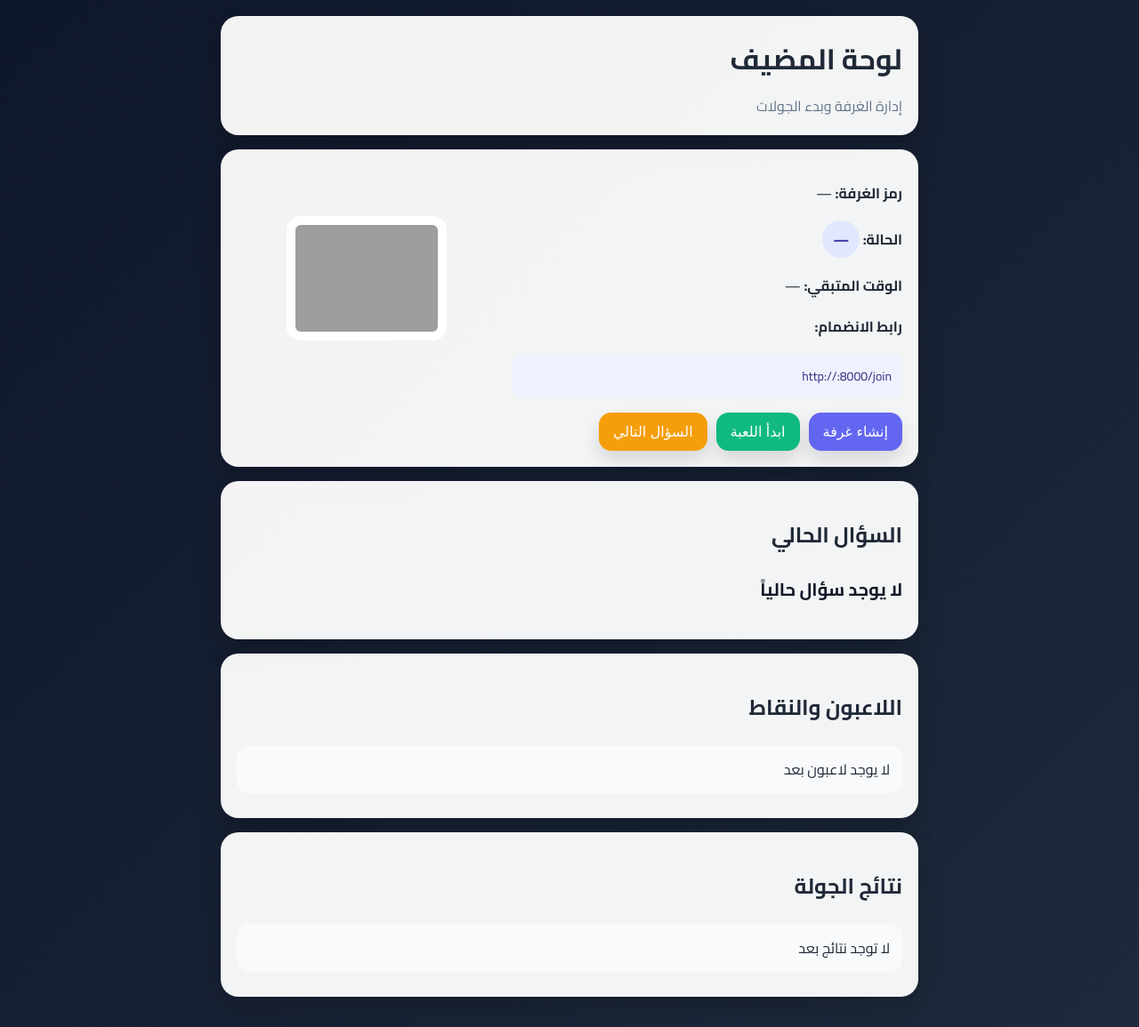
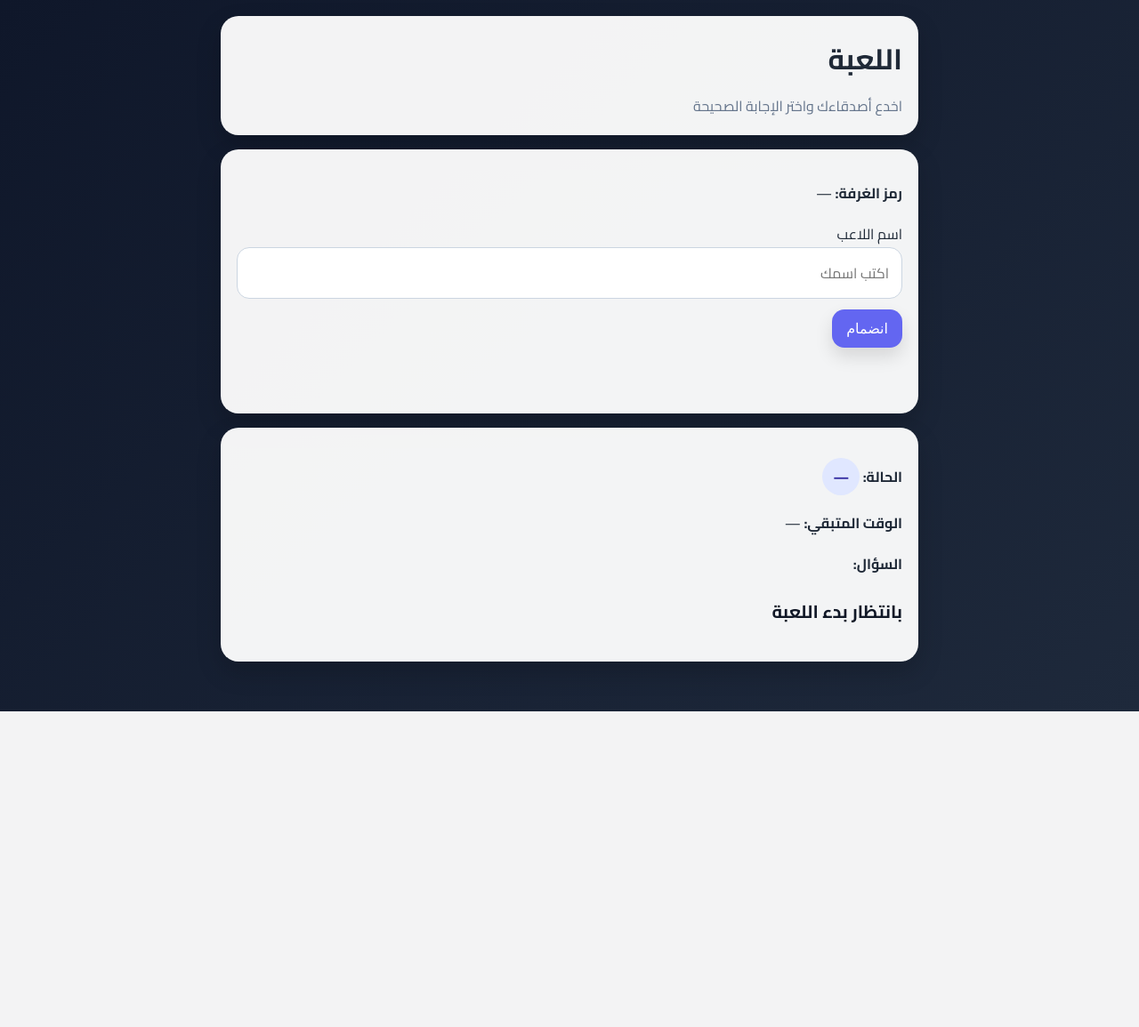
Before and after one commit to AliMTM/kallak_local, a Python web app: template templates/join.html in a window 1280 px wide. Shown: the whole page at 89% size. After the commit the page ends 800 px from the top, so only its background shows below. Run offline with Jinja, Linux system fonts and the light colour scheme; the template is opened without the code that fills it, so the values that code supplies are empty; grey boxes are pictures that could not be loaded.

Commit message:
Revamp join page UI with player name input, room code display, and dynamic game status updates

```diff
--- a/templates/join.html
+++ b/templates/join.html
@@ -3,113 +3,177 @@
 <head>
   <meta charset="UTF-8" />
   <meta name="viewport" content="width=device-width, initial-scale=1.0" />
-  <title>لوحة المضيف</title>
+  <title>الانضمام واللعب</title>
   <link rel="stylesheet" href="/static/style.css" />
 </head>
 <body>
   <div class="container">
     <div class="hero-card fade-in">
-      <h1>لوحة المضيف</h1>
-      <p class="subtext">إدارة الغرفة وبدء الجولات</p>
+      <h1>اللعبة</h1>
+      <p class="subtext">اخدع أصدقاءك واختر الإجابة الصحيحة</p>
+    </div>
+
+    <div class="card slide-up" id="join-section">
+      <p><strong>رمز الغرفة:</strong> <span id="room-code">—</span></p>
+
+      <form id="join-form">
+        <label for="name">اسم اللاعب</label>
+        <input type="text" id="name" name="name" placeholder="اكتب اسمك" maxlength="20" required />
+        <button type="submit" class="btn-primary">انضمام</button>
+      </form>
+
+      <p id="join-message" class="message-box"></p>
     </div>
 
     <div class="card slide-up">
-      <div class="grid-two">
-        <div>
-          <p><strong>رمز الغرفة:</strong> <span id="room-code">—</span></p>
-          <p><strong>الحالة:</strong> <span id="game-status" class="status-badge">—</span></p>
+      <p><strong>الحالة:</strong> <span id="status-box" class="status-badge">—</span></p>
       <p><strong>الوقت المتبقي:</strong> <span id="timer-box">—</span></p>
-          <p><strong>رابط الانضمام:</strong></p>
-          <div class="join-url-box" id="join-url">http://{{ local_ip }}:8000/join</div>
-        </div>
-        <div class="qr-box">
-          <img src="/qr.png" alt="QR" class="qr-image" />
-        </div>
+      <p><strong>السؤال:</strong></p>
+      <p id="question-box" class="question-box">بانتظار بدء اللعبة</p>
     </div>
 
-      <div class="button-row">
-        <button id="create-room-btn" class="btn-primary">إنشاء غرفة</button>
-        <button id="start-game-btn" class="btn-success">ابدأ اللعبة</button>
-        <button id="next-round-btn" class="btn-warning">السؤال التالي</button>
-      </div>
+    <div class="card slide-up" id="submit-section" style="display:none;">
+      <h2>اكتب إجابة تبدو صحيحة</h2>
+      <form id="answer-form">
+        <input type="text" id="fake-answer" maxlength="100" placeholder="اكتب إجابة مضللة" required />
+        <button type="submit" class="btn-success">إرسال الإجابة</button>
+      </form>
+      <p id="answer-message" class="message-box"></p>
     </div>
 
-    <div class="card slide-up">
-      <h2>السؤال الحالي</h2>
-      <p id="question-box" class="question-box">لا يوجد سؤال حالياً</p>
+    <div class="card slide-up" id="vote-section" style="display:none;">
+      <h2>صوّت الآن</h2>
+      <div id="vote-options"></div>
+      <p id="vote-message" class="message-box"></p>
     </div>
 
-    <div class="card slide-up">
-      <h2>اللاعبون والنقاط</h2>
-      <ul id="players-list" class="nice-list">
-        <li>لا يوجد لاعبون بعد</li>
-      </ul>
-    </div>
-
-    <div class="card slide-up">
+    <div class="card slide-up" id="results-section" style="display:none;">
       <h2>نتائج الجولة</h2>
-      <ul id="results-list" class="nice-list">
-        <li>لا توجد نتائج بعد</li>
-      </ul>
+      <ul id="results-list" class="nice-list"></ul>
     </div>
   </div>
 
   <script>
+    let playerId = localStorage.getItem('player_id') || '';
+
     async function refreshState() {
       const response = await fetch('/api/state');
       const state = await response.json();
 
       document.getElementById('room-code').textContent = state.room_code || '—';
-      document.getElementById('game-status').textContent = state.status || '—';
-      document.getElementById('question-box').textContent = state.question || 'لا يوجد سؤال حالياً';
-      document.getElementById('join-url').textContent = state.join_url || '—';
+      document.getElementById('status-box').textContent = state.status || '—';
+      document.getElementById('question-box').textContent = state.question || 'بانتظار بدء اللعبة';
       document.getElementById('timer-box').textContent =
         state.remaining_seconds !== null && state.remaining_seconds !== undefined
           ? `${state.remaining_seconds} ثانية`
           : '—';
 
-      const playersList = document.getElementById('players-list');
-      playersList.innerHTML = '';
-      if (!state.players || state.players.length === 0) {
-        playersList.innerHTML = '<li>لا يوجد لاعبون بعد</li>';
-      } else {
-        state.players.forEach(player => {
-          const li = document.createElement('li');
-          li.textContent = `${player.name} — ${player.score} نقطة`;
-          playersList.appendChild(li);
+      const submitSection = document.getElementById('submit-section');
+      const voteSection = document.getElementById('vote-section');
+      const resultsSection = document.getElementById('results-section');
+
+      submitSection.style.display = state.status === 'SUBMIT' && playerId ? 'block' : 'none';
+      voteSection.style.display = state.status === 'VOTE' && playerId ? 'block' : 'none';
+      resultsSection.style.display = state.status === 'RESULTS' ? 'block' : 'none';
+
+      if (state.status === 'VOTE') {
+        renderVoteOptions(state.vote_options || []);
+      }
+
+      if (state.status === 'RESULTS') {
+        renderResults(state.round_results || []);
+      }
+    }
+
+    function renderVoteOptions(options) {
+      const box = document.getElementById('vote-options');
+      box.innerHTML = '';
+
+      if (!options.length) {
+        box.innerHTML = '<p>لا توجد خيارات بعد</p>';
+        return;
+      }
+
+      options.forEach(option => {
+        const button = document.createElement('button');
+        button.textContent = option.text;
+        button.className = 'option-btn';
+        button.onclick = async () => {
+          const formData = new FormData();
+          formData.append('player_id', playerId);
+          formData.append('option_id', option.id);
+
+          const response = await fetch('/player/submit-vote', {
+            method: 'POST',
+            body: formData
+          });
+
+          const result = await response.json();
+          document.getElementById('vote-message').textContent =
+            result.success ? 'تم إرسال التصويت' : (result.message || 'حدث خطأ');
+        };
+        box.appendChild(button);
       });
     }
 
-      const resultsList = document.getElementById('results-list');
-      resultsList.innerHTML = '';
-      if (!state.round_results || state.round_results.length === 0) {
-        resultsList.innerHTML = '<li>لا توجد نتائج بعد</li>';
-      } else {
-        state.round_results.forEach(item => {
+    function renderResults(results) {
+      const list = document.getElementById('results-list');
+      list.innerHTML = '';
+
+      if (!results.length) {
+        list.innerHTML = '<li>لا توجد نتائج بعد</li>';
+        return;
+      }
+
+      results.forEach(item => {
         const li = document.createElement('li');
         li.textContent = `${item.player_name}: ${item.action} (+${item.points})`;
-          resultsList.appendChild(li);
+        list.appendChild(li);
       });
     }
-    }
 
-    document.getElementById('create-room-btn').addEventListener('click', async () => {
-      await fetch('/host/create-room', { method: 'POST' });
-      refreshState();
+    document.getElementById('join-form').addEventListener('submit', async function(e) {
+      e.preventDefault();
+
+      const formData = new FormData();
+      formData.append('name', document.getElementById('name').value);
+
+      const response = await fetch('/player/join', {
+        method: 'POST',
+        body: formData
       });
 
-    document.getElementById('start-game-btn').addEventListener('click', async () => {
-      const response = await fetch('/host/start-game', { method: 'POST' });
       const result = await response.json();
-      if (!result.success) alert(result.message || 'حدث خطأ');
-      refreshState();
+
+      if (result.success) {
+        playerId = result.player.id;
+        localStorage.setItem('player_id', playerId);
+        document.getElementById('join-message').textContent = 'تم الانضمام بنجاح';
+        document.getElementById('join-form').style.display = 'none';
+      } else {
+        document.getElementById('join-message').textContent = result.message || 'حدث خطأ';
+      }
     });
 
-    document.getElementById('next-round-btn').addEventListener('click', async () => {
-      const response = await fetch('/host/next-round', { method: 'POST' });
+    document.getElementById('answer-form').addEventListener('submit', async function(e) {
+      e.preventDefault();
+
+      const formData = new FormData();
+      formData.append('player_id', playerId);
+      formData.append('answer', document.getElementById('fake-answer').value);
+
+      const response = await fetch('/player/submit-answer', {
+        method: 'POST',
+        body: formData
+      });
+
       const result = await response.json();
-      if (!result.success) alert(result.message || 'حدث خطأ');
-      refreshState();
+      document.getElementById('answer-message').textContent =
+        result.success ? 'تم إرسال الإجابة' : (result.message || 'حدث خطأ');
+
+      if (result.success) {
+        document.getElementById('fake-answer').value = '';
+      }
     });
 
     setInterval(refreshState, 1000);
```
Lines whose indentation alone changed are shown as unchanged.
